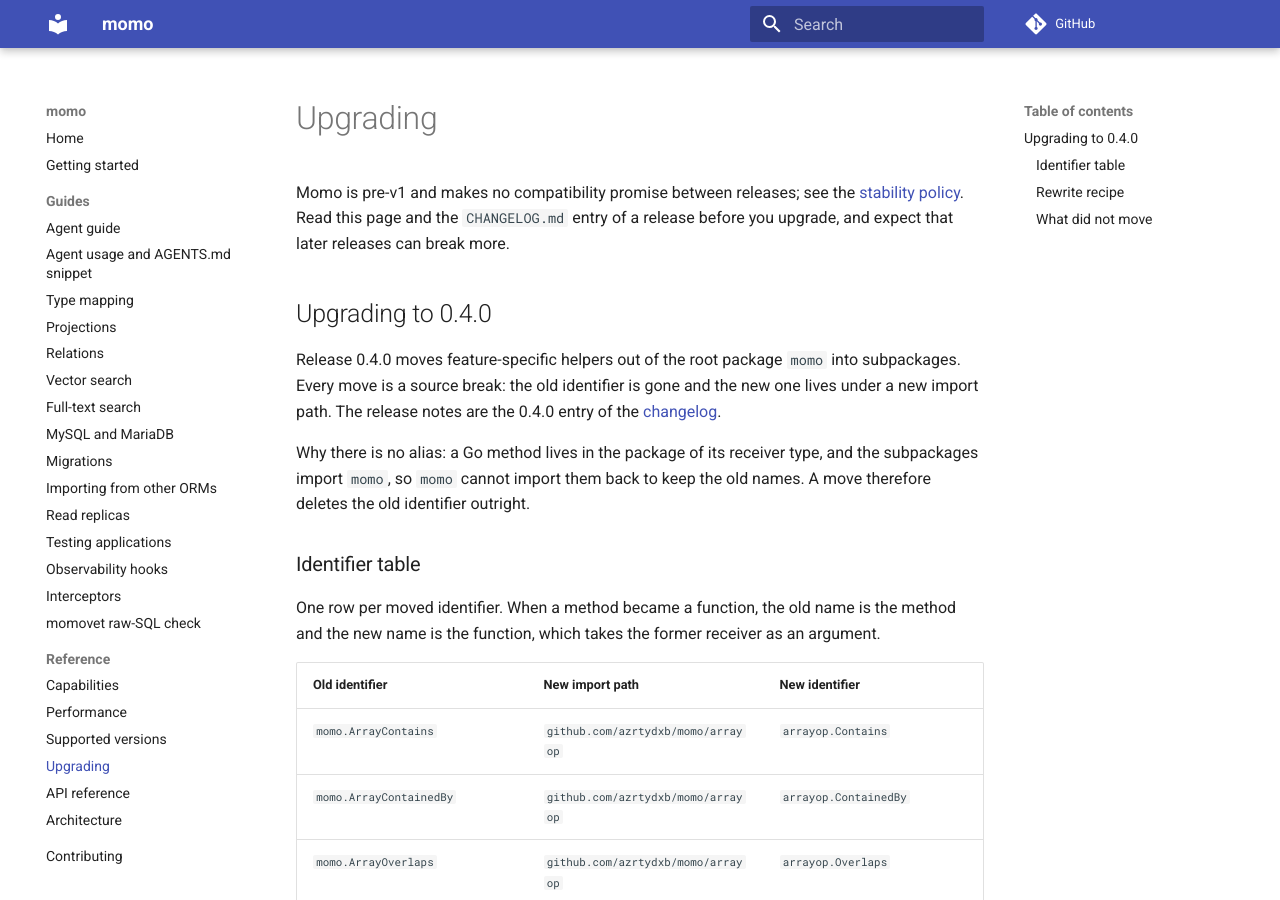
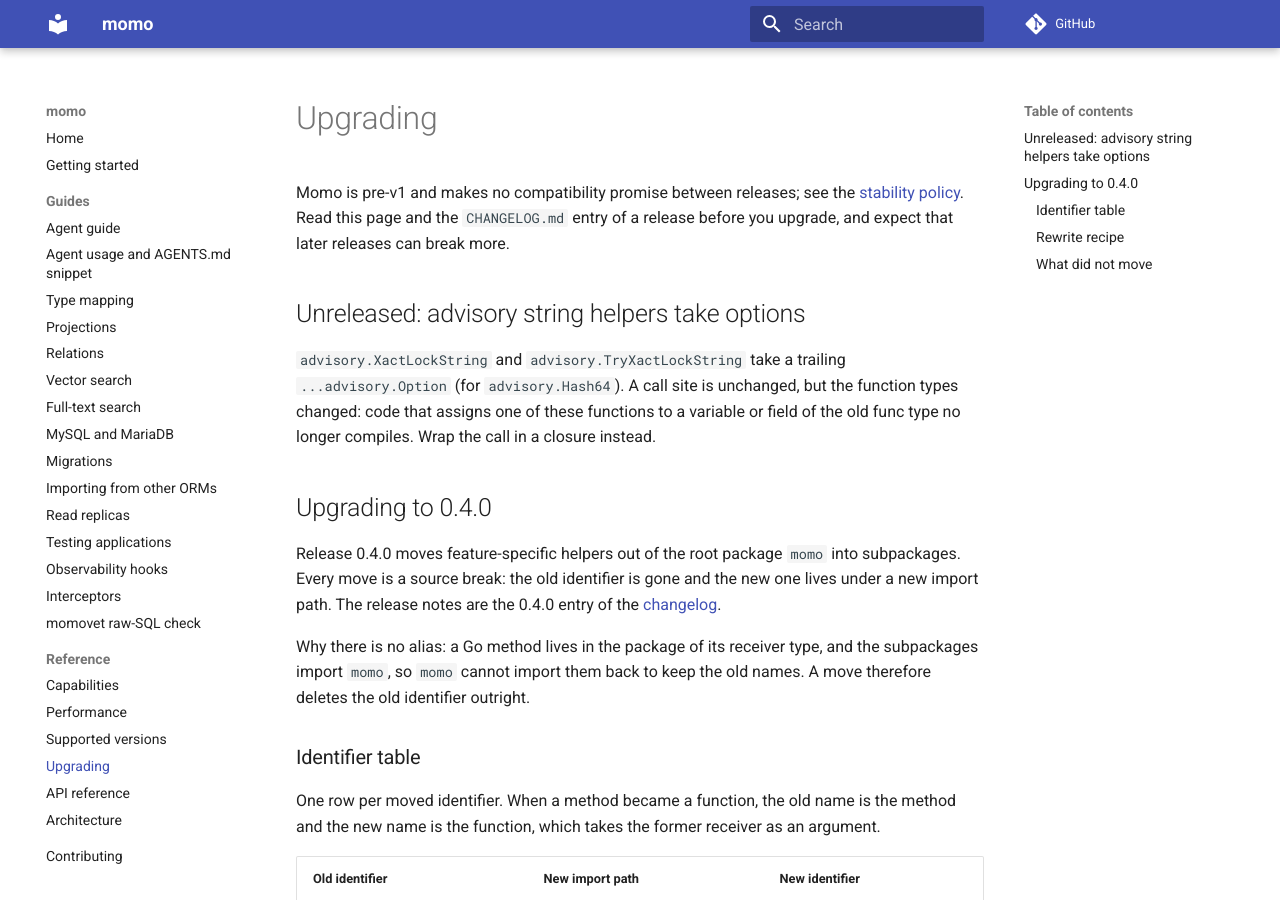
Before and after one commit to azrtydxb/momo, an MkDocs documentation site: the page built from docs/upgrading.md, in a window 1280 px wide and 900 px high. Built offline with MkDocs 1.6.1 and Material for MkDocs 9.7.7, drawn with Linux system fonts in a browser that asks for light colours; comment, search, counter and statistics services are not loaded; the version menu is left out.

Commit message:
refactor(advisory)!: route session locks through lock and try, Option on string helpers
XactLockString and TryXactLockString take a trailing ...Option, which
changes their function types.

BREAKING CHANGE: advisory.XactLockString and advisory.TryXactLockString
have a variadic Option parameter; assigning them to a variable of the old
func type no longer compiles.

Refs #67

```diff
--- a/docs/upgrading.md
+++ b/docs/upgrading.md
@@ -4,6 +4,14 @@ Momo is pre-v1 and makes no compatibility promise between releases; see the
 [stability policy](supported-versions.md#stability-policy). Read this page and
 the `CHANGELOG.md` entry of a release before you upgrade, and expect that
 later releases can break more.
+
+## Unreleased: advisory string helpers take options
+
+`advisory.XactLockString` and `advisory.TryXactLockString` take a trailing
+`...advisory.Option` (for `advisory.Hash64`). A call site is unchanged, but
+the function types changed: code that assigns one of these functions to a
+variable or field of the old func type no longer compiles. Wrap the call in a
+closure instead.
 
 ## Upgrading to 0.4.0
 
```
Also changed, not shown: 1 other file.
